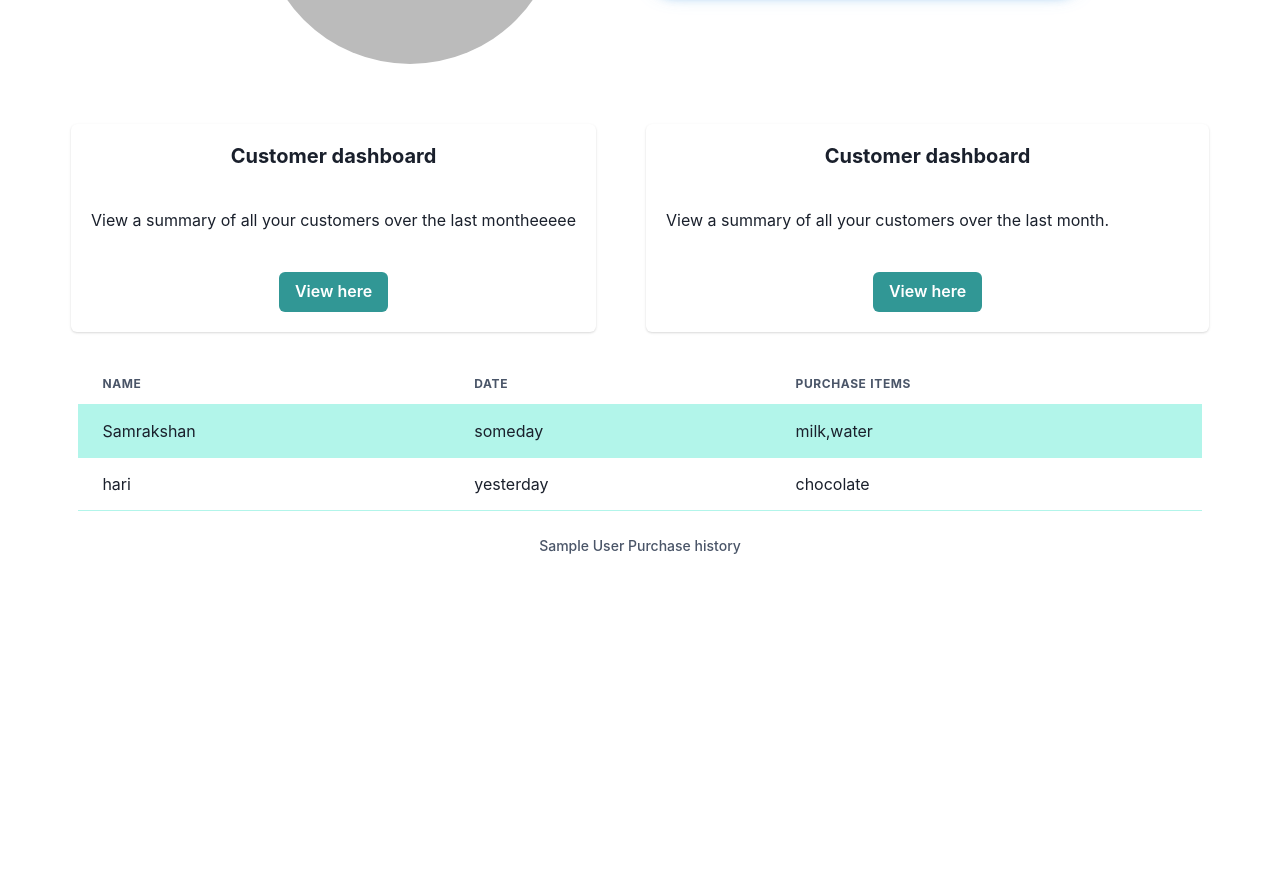
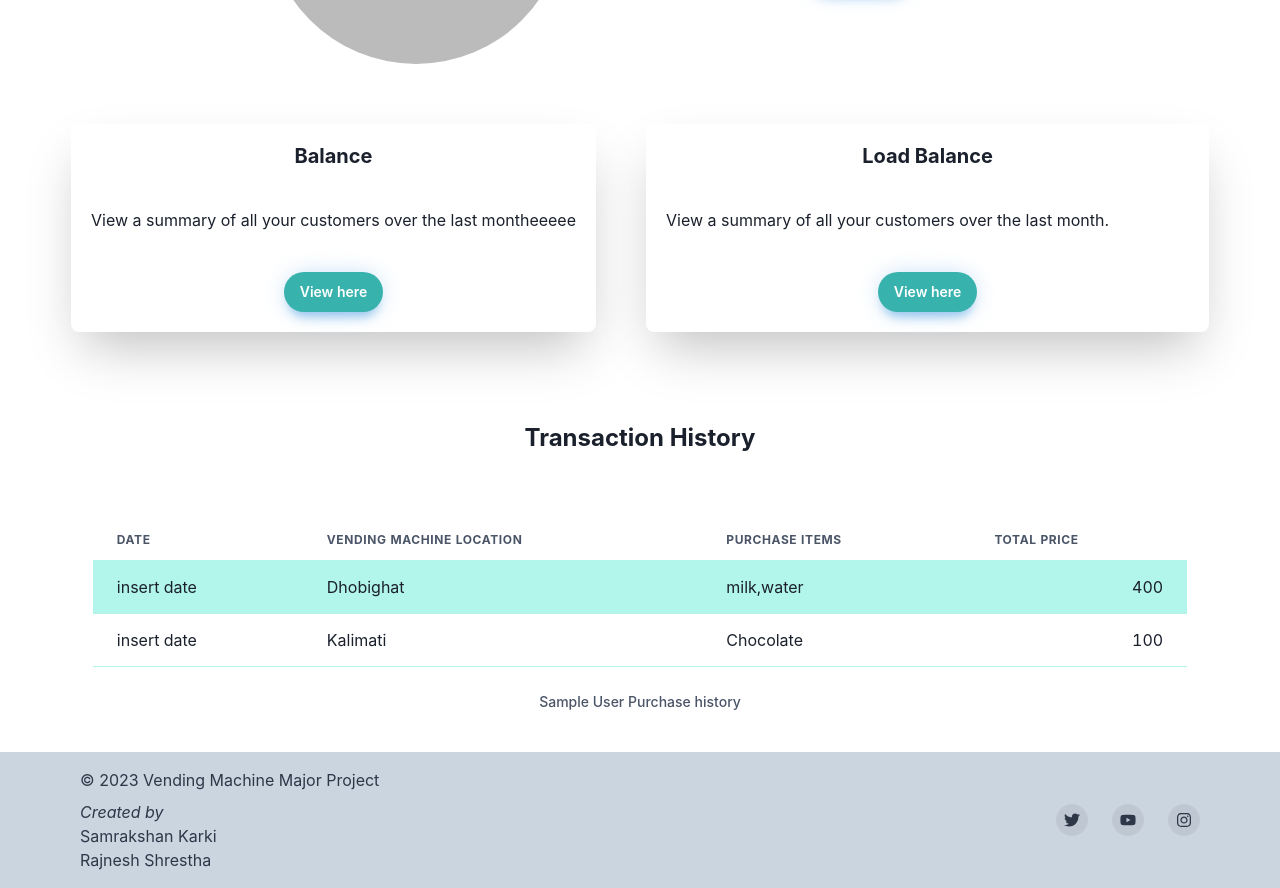
Before and after one commit to SamKarki432/vending-app, a Next.js app: page / in a window 1280 px wide. Shown: the part 340-1228 px from the top of the page. Before the commit the page ends 904 px from the top, so only its background shows below. Built offline with nearby package versions, Linux system fonts and the light colour scheme; no server answers; sample sign-in values are in the browser's storage.

Commit message:
footer, changed button design ,alignment

```diff
--- /dev/null
+++ b/components/footer.tsx
@@ -0,0 +1,79 @@
+import {
+    Box,
+    chakra,
+    Container,
+    Stack,
+    Text,
+    useColorModeValue,
+    VisuallyHidden,
+  } from '@chakra-ui/react';
+  import { FaInstagram, FaTwitter, FaYoutube } from 'react-icons/fa';
+  import { ReactNode } from 'react';
+
+  const SocialButton = ({
+    children,
+    label,
+    href,
+  }: {
+    children: ReactNode;
+    label: string;
+    href: string;
+  }) => {
+    return (
+      <chakra.button
+        bg={useColorModeValue('blackAlpha.100', 'whiteAlpha.100')}
+        rounded={'full'}
+        w={8}
+        h={8}
+        cursor={'pointer'}
+        as={'a'}
+        href={href}
+        display={'inline-flex'}
+        alignItems={'center'}
+        justifyContent={'center'}
+        transition={'background 0.3s ease'}
+        _hover={{
+          bg: useColorModeValue('blackAlpha.200', 'whiteAlpha.200'),
+        }}>
+        <VisuallyHidden>{label}</VisuallyHidden>
+        {children}
+      </chakra.button>
+    );
+  };
+
+  export default function VendingFooter() {
+    return (
+      <Box
+        bg={useColorModeValue('gray.300', 'gray.900')}
+        color={useColorModeValue('gray.700', 'gray.200')}>
+        <Container
+          as={Stack}
+          maxW={'6xl'}
+          py={4}
+          direction={{ base: 'column', md: 'row' }}
+          spacing={4}
+          justify={{ base: 'center', md: 'space-between' }}
+          align={{ base: 'center', md: 'center' }}>
+        <Stack direction={'column'}>
+          <Text>© 2023 Vending Machine Major Project</Text>
+          <Text>
+            <Text as={'i'}> Created by </Text> <br/>
+            Samrakshan Karki<br/>
+            Rajnesh Shrestha<br/>
+          </Text>
+        </Stack>
+          <Stack direction={'row'} spacing={6}>
+            <SocialButton label={'Twitter'} href={'#'}>
+              <FaTwitter />
+            </SocialButton>
+            <SocialButton label={'YouTube'} href={'#'}>
+              <FaYoutube />
+            </SocialButton>
+            <SocialButton label={'Instagram'} href={'#'}>
+              <FaInstagram />
+            </SocialButton>
+          </Stack>
+        </Container>
+      </Box>
+    );
+  }
--- a/components/navbar.tsx
+++ b/components/navbar.tsx
@@ -41,8 +41,8 @@ export default function Nav() {
 
   return (
     <>
-      <Box bg={useColorModeValue('gray.300', 'gray.900')} px={4}>
-        <Flex h={16} alignItems={'center'} justifyContent={'space-between'}>
+      <Box bg={useColorModeValue('gray.300', 'gray.900')} px={4} as="header">
+        <Flex h={16} alignItems={'center'} justifyContent={'space-between'} >
           <Box>
             <Heading>Dashboard</Heading>
           </Box>
--- a/components/userinfo components/balanceload.tsx
+++ b/components/userinfo components/balanceload.tsx
@@ -6,27 +6,38 @@ export default function BalanaceLoad(){
     return(
         <>
         <Center py={6}>
-        {/* <Stack
-          borderWidth="1px"
-          borderRadius="lg"
-          w={{ sm: '100%', md: '75%' }}
-          height={{ sm: '500px', md: '20rem' }}
-          direction={{ base: 'column', md: 'row' }}
-          bg={useColorModeValue('white', 'gray.900')}
-          boxShadow={'2xl'}
-          padding={4}> */}
             <Stack direction={['column', 'row']} spacing='50px'>
                 <Box>
                 <Card align='center'
-                 bg={useColorModeValue('white', 'gray.900')}>
+                 bg={useColorModeValue('white', 'gray.900')}
+                  borderRadius="lg"
+                  boxShadow={'2xl'}
+                    >
                     <CardHeader>
-                         <Heading size='md'> Customer dashboard</Heading>
+                         <Heading size='md'> Balance </Heading>
                     </CardHeader>
                     <CardBody>
                         <Text>View a summary of all your customers over the last montheeeee</Text>
                     </CardBody>
                     <CardFooter>
-                         <Button colorScheme='teal'>View here</Button>
+                         <Button colorScheme='teal'
+                         flex={1}
+                         fontSize={'sm'}
+                         rounded={'full'}
+                         bg={'teal.400'}
+                         color={'white'}
+                         boxShadow={
+                           '0px 1px 25px -5px rgb(66 153 225 / 48%), 0 10px 10px -5px rgb(66 153 225 / 43%)'
+                         }
+                         _hover={{
+                           bg: 'blue.500',
+                         }}
+                         _focus={{
+                           bg: 'blue.500',
+                         }}
+                         >
+                            View here
+                         </Button>
                     </CardFooter>
                  </Card>
                 </Box>
@@ -34,20 +45,39 @@ export default function BalanaceLoad(){
 
                 <Box>
                 <Card align='center'
-                 bg={useColorModeValue('white', 'gray.900')}>
+                 bg={useColorModeValue('white', 'gray.900')}
+                 borderRadius="lg"
+                  boxShadow={'2xl'}
+                 >
                     <CardHeader>
-                         <Heading size='md'> Customer dashboard</Heading>
+                         <Heading size='md'>Load Balance</Heading>
                     </CardHeader>
                     <CardBody>
                         <Text marginRight={'5rem'}>View a summary of all your customers over the last month.</Text>
                     </CardBody>
                     <CardFooter>
-                         <Button colorScheme='teal'>View here</Button>
+                         <Button colorScheme='teal'
+                         flex={1}
+                         fontSize={'sm'}
+                         rounded={'full'}
+                         bg={'teal.400'}
+                         color={'white'}
+                         boxShadow={
+                           '0px 1px 25px -5px rgb(66 153 225 / 48%), 0 10px 10px -5px rgb(66 153 225 / 43%)'
+                         }
+                         _hover={{
+                           bg: 'blue.500',
+                         }}
+                         _focus={{
+                           bg: 'blue.500',
+                         }}
+                         >
+                            View here
+                        </Button>
                     </CardFooter>
                  </Card>
                 </Box>
             </Stack>
-        {/* </Stack> */}
       </Center>
         </>
     )
--- a/components/userinfo components/historytable.tsx
+++ b/components/userinfo components/historytable.tsx
@@ -8,34 +8,39 @@ import {
     Td,
     TableCaption,
     TableContainer,
-    Center
+    Center,
+    Text,
+    Stack
   } from '@chakra-ui/react'
 
 export default function HistoryTable({userinfo}:any){
     return(
         <>
                 <Center>
-                <TableContainer  w={{ sm: '100%', md: '80%', lg:'90%' }}>
+                <TableContainer  w={{ sm: '100%', md: '90%', lg:'90%' }}>
                     <Table variant='striped' colorScheme='teal'>
                         <TableCaption>{userinfo?.displayName?String(userinfo?.displayName):'Falano'} Purchase history</TableCaption>
                     <Thead>
                          <Tr>
-                            <Th>Name</Th>
                             <Th>Date</Th>
+                            <Th>Vending Machine location</Th>
                             <Th >Purchase items</Th>
+                            <Th>Total price</Th>
                         </Tr>
                     </Thead>
                     <Tbody>
                         <Tr>
-                            <Td>Samrakshan</Td>
-                            <Td>someday</Td>
+                            <Td>insert date</Td>
+                            <Td>Dhobighat</Td>
                             <Td>milk,water</Td>
+                            <Td isNumeric>400</Td>
                         </Tr>
 
                         <Tr>
-                            <Td>hari</Td>
-                            <Td>yesterday</Td>
-                            <Td>chocolate</Td>
+                            <Td>insert date</Td>
+                            <Td>Kalimati</Td>
+                            <Td>Chocolate</Td>
+                            <Td isNumeric>100</Td>
                         </Tr>
                     </Tbody>
                 </Table>
--- a/components/userinfo components/userinfocard.tsx
+++ b/components/userinfo components/userinfocard.tsx
@@ -56,7 +56,6 @@ import {
             </Text>
 
             <Stack
-              width={'100%'}
               mt={'2rem'}
               direction={'row'}
               padding={2}
--- a/pages/index.tsx
+++ b/pages/index.tsx
@@ -1,12 +1,10 @@
-import { Button, Stack, useColorMode, useColorModeValue ,Flex, Container} from "@chakra-ui/react";
+import { Button, Stack, useColorMode, useColorModeValue ,Flex, Container,Text, Center, Box} from "@chakra-ui/react";
 import { useEffect } from "react";
-import GoogleLogin from "../components/googlelogin";
+import VendingFooter from "../components/footer";
 import NavBar from "../components/navbar";
-import WithSubnavigation from "../components/navbar";
 import BalanaceLoad from "../components/userinfo components/balanceload";
 import HistoryTable from "../components/userinfo components/historytable";
 import UserInfoCard from "../components/userinfo components/userinfocard";
-import UserLogin from "../components/userlogin";
 import { writeUserData } from "../firebase/dboperations";
 import useFirebaseAuth from "../firebase/useAuth";
 
@@ -19,13 +17,19 @@ const DashboardPage=()=>{
 
   return (
     <>
-      {/* <WithSubnavigation/> */}
       <NavBar/>
-      <Stack marginLeft={'1rem'} marginRight={'1rem'}>
+      <Stack marginLeft={'2rem'} marginRight={'2rem'} marginBottom={'2rem'}>
+
           <UserInfoCard userinfo={user}/>
           <BalanaceLoad/>
+          <br/><br/>
+          <Center>
+            <Text as={'b'} fontSize='2xl'>Transaction History</Text>
+          </Center>
+          <br/> <br/>
           <HistoryTable userinfo={user} />
       </Stack>
+    <VendingFooter/>
      </>
   )
 }
```
